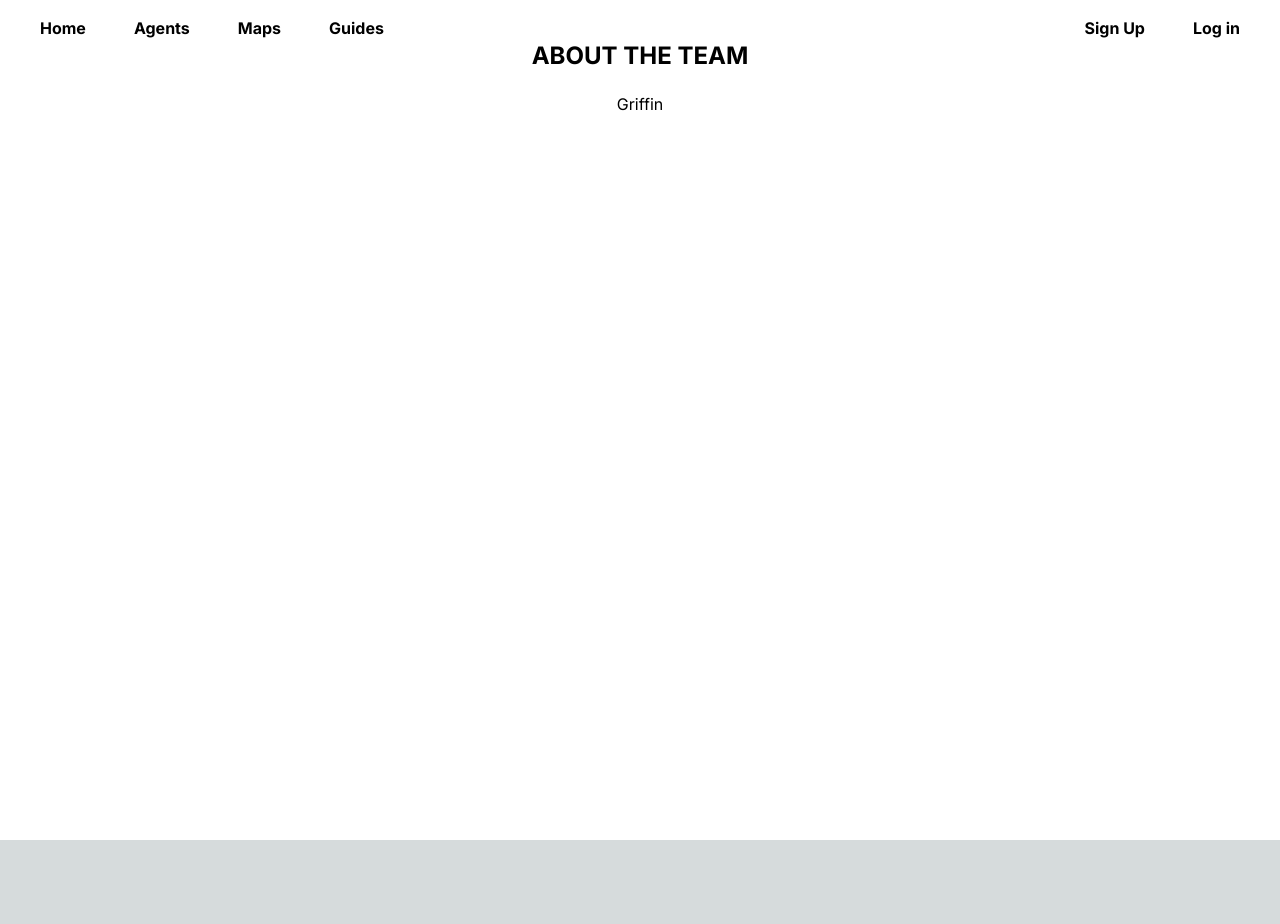
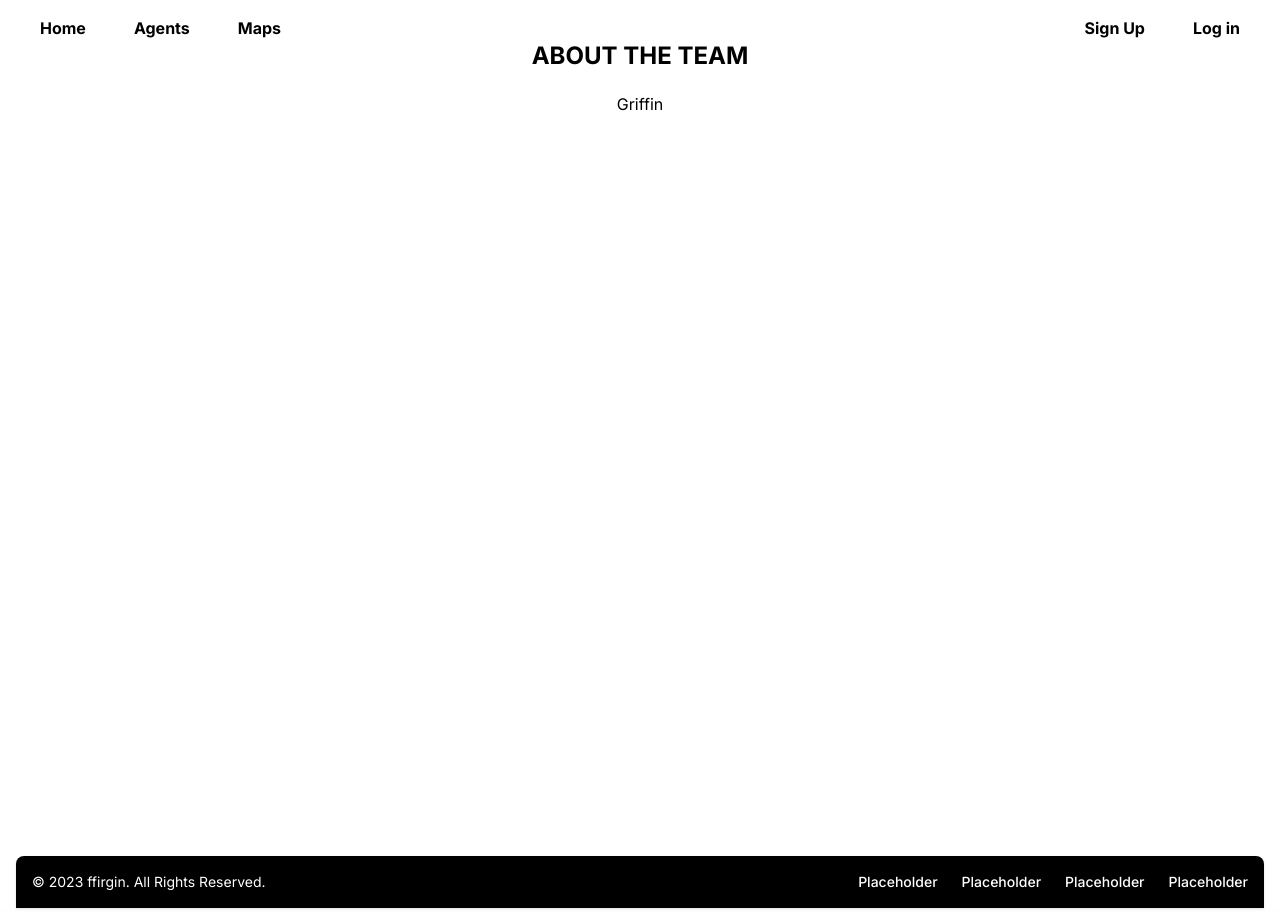
Before and after one commit to ffirgin/valo-ez, a Next.js app: page /about in a window 1280 px wide. Before the commit the page ends 840 px from the top, so only its background shows below. Built offline with nearby package versions, Linux system fonts and the light colour scheme; no server answers.

Commit message:
Updated navigation with added footer and updated navbar elements to only include working pages.

```diff
--- /dev/null
+++ b/src/app/components/footer.tsx
@@ -0,0 +1,39 @@
+const Footer = () => {
+  return (
+    <footer className="bg-black rounded-t-lg shadow m-4">
+      <div className="w-full mx-auto max-w-screen-xl p-4 md:flex md:items-center md:justify-between">
+        <span className="text-sm text-white sm:text-center">
+          © 2023{" "}
+          <a href="https://github.com/ffirgin" className="hover:underline">
+            ffirgin
+          </a>
+          . All Rights Reserved.
+        </span>
+        <ul className="flex flex-wrap items-center mt-3 text-sm font-medium text-white sm:mt-0">
+          <li>
+            <a href="#" className="hover:underline me-4 md:me-6">
+              Placeholder
+            </a>
+          </li>
+          <li>
+            <a href="#" className="hover:underline me-4 md:me-6">
+              Placeholder
+            </a>
+          </li>
+          <li>
+            <a href="#" className="hover:underline me-4 md:me-6">
+              Placeholder
+            </a>
+          </li>
+          <li>
+            <a href="#" className="hover:underline">
+              Placeholder
+            </a>
+          </li>
+        </ul>
+      </div>
+    </footer>
+  );
+};
+
+export default Footer;
--- a/src/app/components/navbar.tsx
+++ b/src/app/components/navbar.tsx
@@ -18,10 +18,15 @@
     menu: "Maps",
     link: "/maps",
   },
-  {
-    menu: "Guides",
-    link: "/guides",
-  },
+  // Still working on these areas
+  // {
+  //   menu: "Weapons",
+  //   link: "/weapons",
+  // },
+  // {
+  //   menu: "Guides",
+  //   link: "/guides",
+  // },
 ];
 
 const NavBar = () => {
--- a/src/app/layout.tsx
+++ b/src/app/layout.tsx
@@ -4,6 +4,7 @@
 import { Poppins } from "next/font/google";
 import NavBar from "./components/navbar";
 import { ClerkProvider } from "@clerk/nextjs";
+import Footer from "./components/footer";
 
 const inter = Inter({ subsets: ["latin"] });
 const poppins = Poppins({ subsets: ["latin"], weight: "600" });
@@ -25,6 +26,7 @@
           <div className="bg-white text-black">
             <NavBar />
             {children}
+            <Footer />
           </div>
         </body>
       </html>
```
